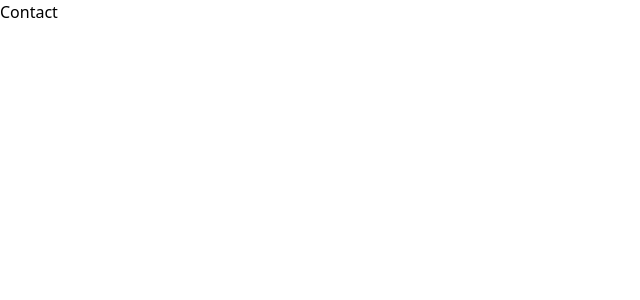
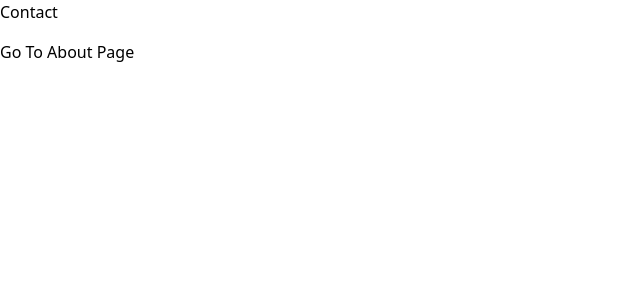
Before and after one commit to creativeloc/nextjs-crash-course, a Next.js app: page /contact in a window 1280 px wide. Shown: the top 300 px of the page, without its empty margins (0-640 px from the left). Built offline with nearby package versions, Linux system fonts and the light colour scheme.

Commit message:
basic routing review

```diff
--- /dev/null
+++ b/app/about/contact/page.tsx
@@ -0,0 +1,4 @@
+const Contact = () => {
+  return <div>Contact</div>
+}
+export default Contact
--- /dev/null
+++ b/app/about/info/page.tsx
@@ -0,0 +1,4 @@
+const Info = () => {
+  return <div>Info</div>
+}
+export default Info
--- a/app/about/page.tsx
+++ b/app/about/page.tsx
@@ -1,4 +1,17 @@
+"use client"
+
+import { useRouter } from "next/navigation"
+
 const About = () => {
-  return <div>About</div>
+  const router = useRouter()
+
+  return (
+    <div className="flex flex-col text-left">
+      About
+      <button onClick={() => router.push("/contact")}>
+        Go to Contact page
+      </button>
+    </div>
+  )
 }
 export default About
--- a/app/contact/page.tsx
+++ b/app/contact/page.tsx
@@ -1,4 +1,17 @@
+"use client"
+
+import { useRouter } from "next/navigation"
+
 const Contact = () => {
-  return <div>Contact</div>
+  const router = useRouter()
+
+  return (
+    <div className="flex flex-col gap-4">
+      Contact
+      <button className="text-left" onClick={() => router.push("/about")}>
+        Go To About Page
+      </button>
+    </div>
+  )
 }
 export default Contact
```
